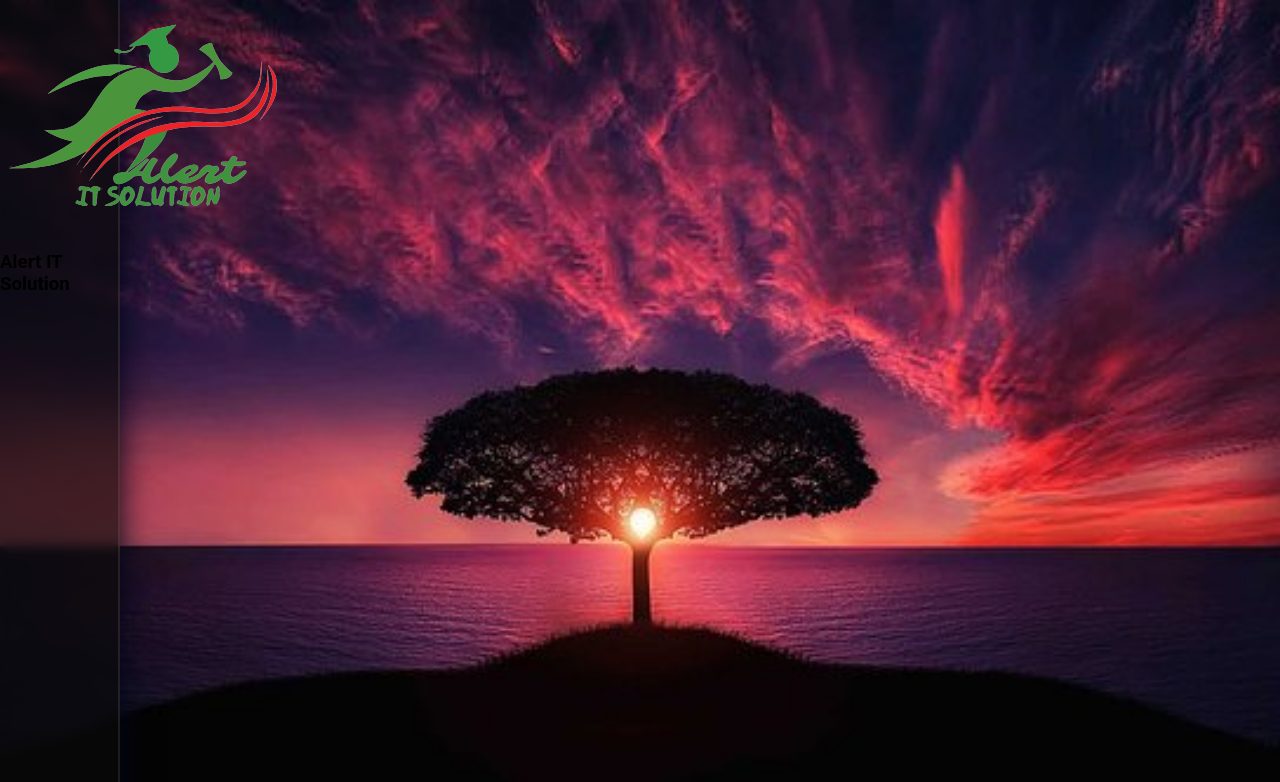
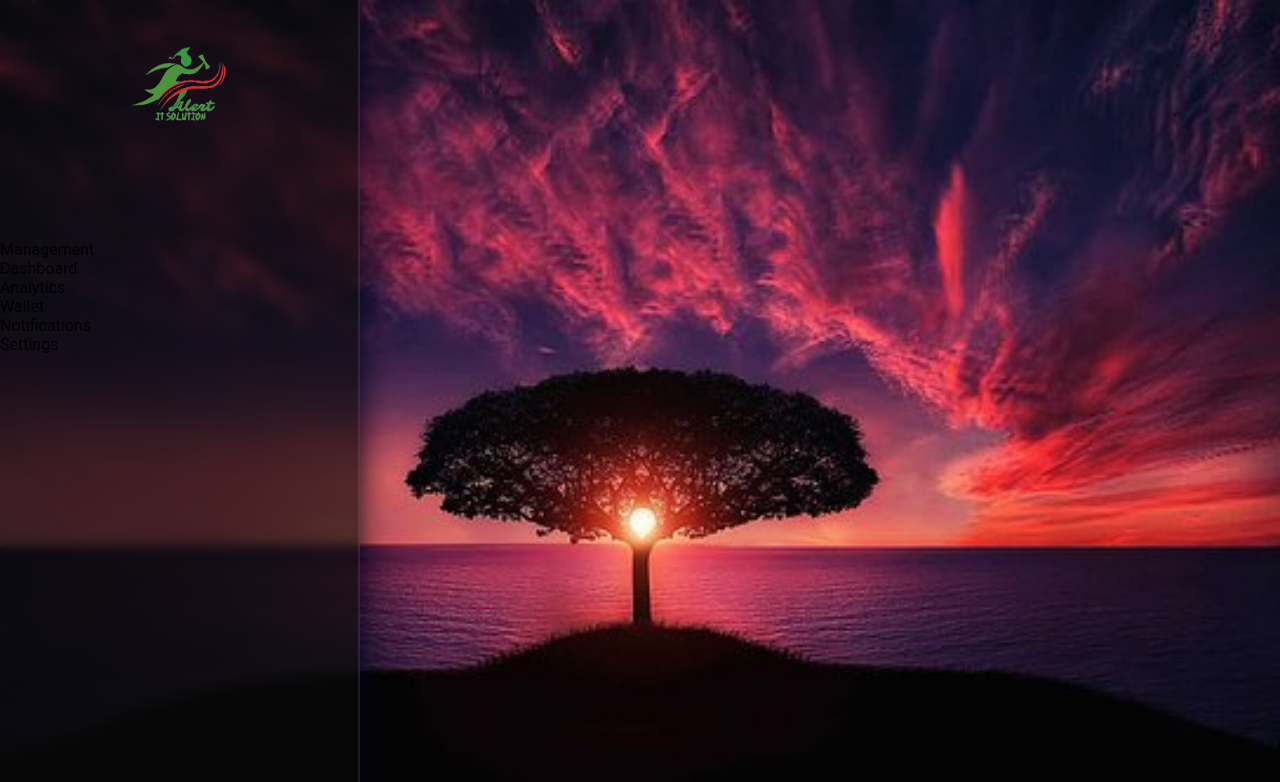
Before and after one commit to sagordevnath/responsive-side-menubar, a plain HTML site: page index.html in a window 1280 px wide. Shown: the top 782 px of the page. Drawn offline with nearby package versions, Linux system fonts and the light colour scheme.

Commit message:
add dashboard structure

```diff
--- a/index.html
+++ b/index.html
@@ -15,11 +15,39 @@
 <body>
 
     <div class="sidebar">
-
         <div class="logo">
             <img src="images/logo_alert.png" alt="...">
             <h3>Alert IT Solution</h3>
         </div>
+
+        <nav>
+            <div class="nav-title">
+                Management
+            </div>
+
+            <ul>
+                <li class="nav-item">
+                    <i class="bx bxs-dashboard"></i>
+                    <span>Dashboard</span>
+                </li>
+                <li class="nav-item">
+                    <i class="bx bxs-bar-chart-alt-2"></i>
+                    <span>Analytics</span>
+                </li>
+                <li class="nav-item">
+                    <i class="bx bxs-wallet"></i>
+                    <span>Wallet</span>
+                </li>
+                <li class="nav-item">
+                    <i class="bx bxs-bell"></i>
+                    <span>Notifications</span>
+                </li>
+                <li class="nav-item">
+                    <i class="bx bxs-cog"></i>
+                    <span>Settings</span>
+                </li>
+            </ul>
+        </nav>
     </div>
 
     <!-- Js file -->
--- a/style.css
+++ b/style.css
@@ -17,8 +17,8 @@ body {
 
 
 .sidebar {
-    width: 120px;
-    height: 100vh;
+    width: 360px;
+    height: 100%;
     background: rgba(10,10,10, .65);
     box-shadow: 0 8px 32px rgb(2, 4, 24);
     border-right: 2px solid rgba(255, 255, 255, .09);
@@ -27,22 +27,23 @@ body {
 }
 
 
-.sidebar.logo {
+.sidebar .logo {
     width: 100%;
     height: 240px;
-    padding: 40px 0;
+    padding: 20px 0;
     display: grid;
+    justify-items: center;
     align-items: center;
-    justify-content: center;
 }
 
-.sidebar.logo img {
-    width: 56px;
+.sidebar img {
+    width: 100px;
+    height: 100px;
 }
 
-.sidebar.logo h3 {
+.logo h3 {
     color: #fff;
-    font-size: 36px;
+    font-size: 16px;
     margin-top: 12px;
     font-variant: small-caps;
     pointer-events: none;
```
